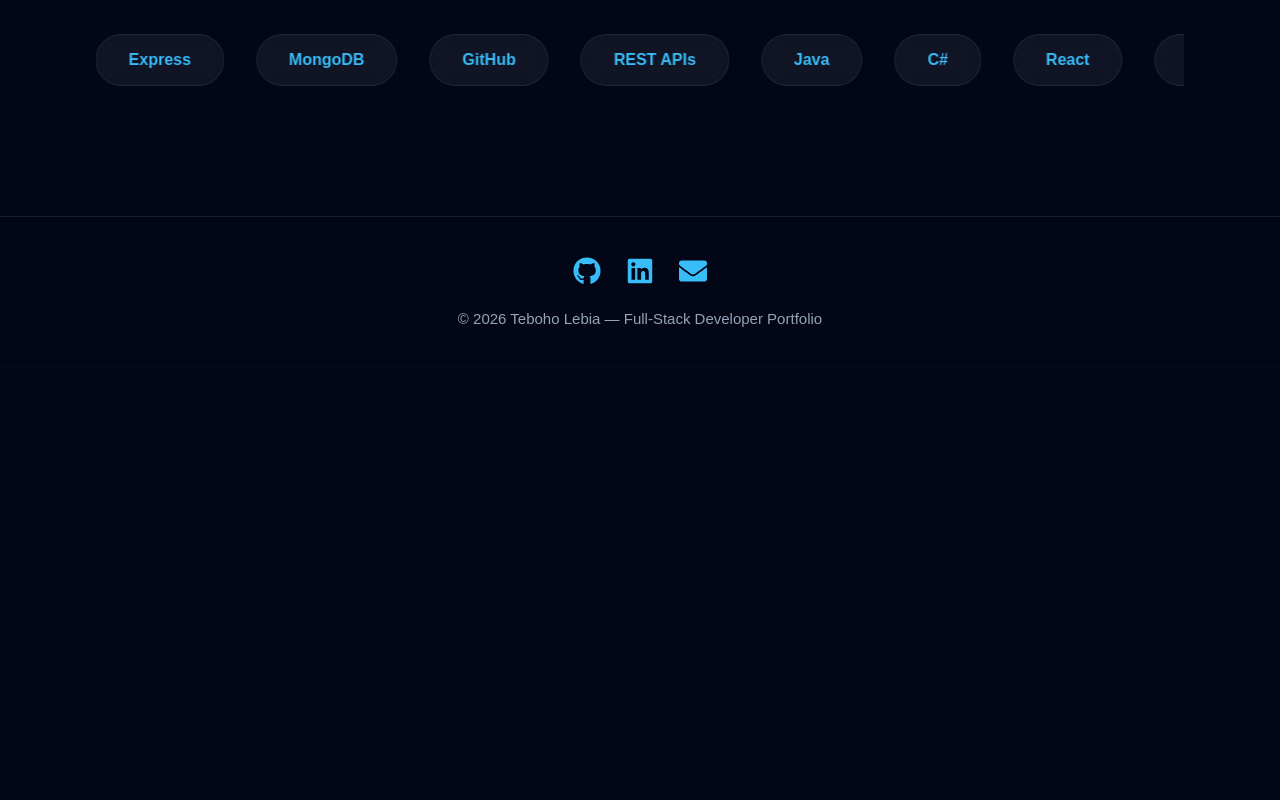
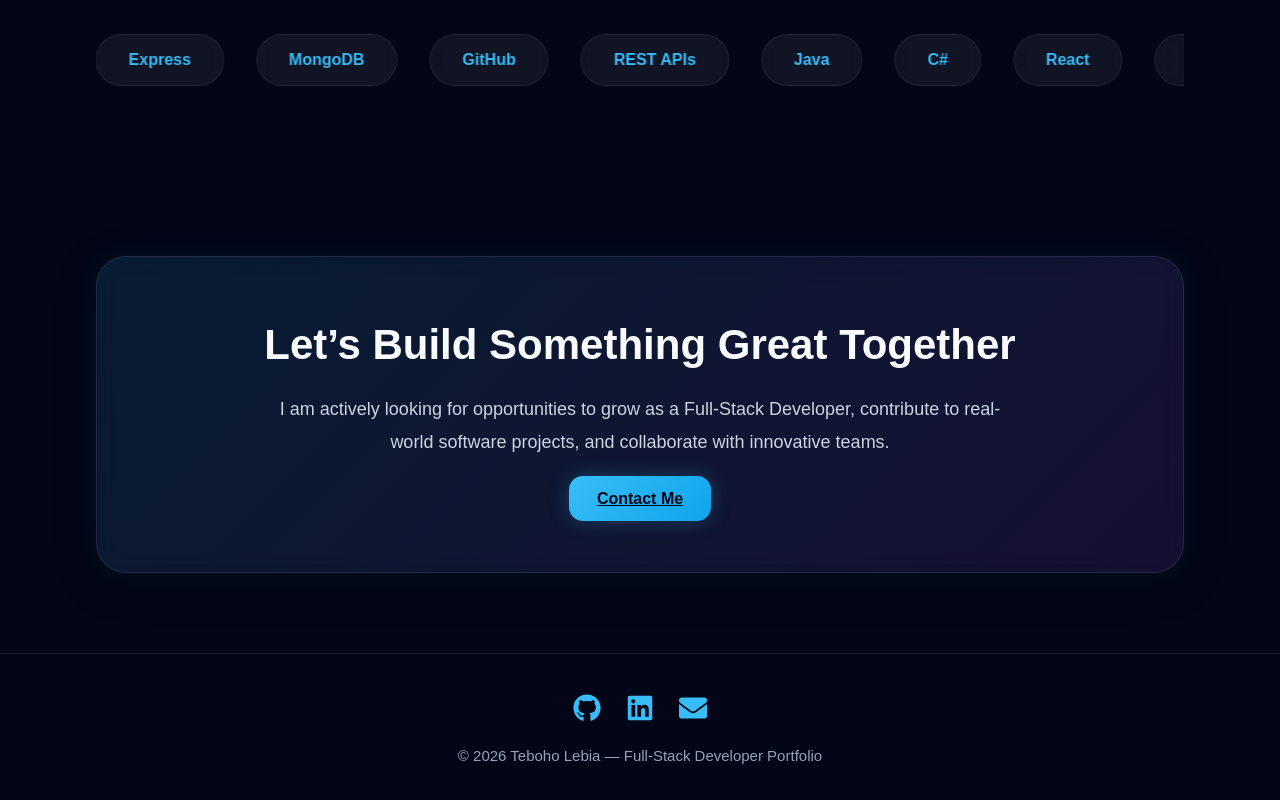
Before and after one commit to TechBoho/teboho-portfolio, a React (Vite) app: page / in a window 1280 px wide. Shown: the part 6409-7209 px from the top of the page. Before the commit the page ends 6776 px from the top, so only its background shows below. Built offline with nearby package versions, Linux system fonts and the light colour scheme.

Commit message:
Added professional contact CTA section

```diff
--- a/src/App.css
+++ b/src/App.css
@@ -774,3 +774,52 @@ body {
   color: #cbd5e1;
   line-height: 1.7;
 }
+.cta-section {
+  width: 85%;
+  margin: 5rem auto;
+}
+
+.cta-card {
+  padding: 4rem 2rem;
+
+  border-radius: 30px;
+
+  text-align: center;
+
+  background:
+    linear-gradient(
+      135deg,
+      rgba(56, 189, 248, 0.12),
+      rgba(168, 85, 247, 0.12)
+    );
+
+  border: 1px solid rgba(148, 163, 184, 0.15);
+
+  backdrop-filter: blur(14px);
+
+  box-shadow:
+    0 10px 40px rgba(0, 0, 0, 0.25),
+    0 0 35px rgba(56, 189, 248, 0.08);
+}
+
+.cta-card h2 {
+  font-size: 42px;
+  margin-bottom: 1.5rem;
+  color: #f8fafc;
+}
+
+.cta-card p {
+  max-width: 750px;
+  margin: auto auto 2rem;
+
+  color: #cbd5e1;
+
+  line-height: 1.8;
+  font-size: 18px;
+}
+
+@media (max-width: 768px) {
+  .cta-card h2 {
+    font-size: 30px;
+  }
+}
--- a/src/App.jsx
+++ b/src/App.jsx
@@ -573,6 +573,24 @@ function App() {
   </div>
 </section>
 
+          <section className="cta-section">
+  <div className="cta-card">
+    <h2>Let’s Build Something Great Together</h2>
+
+    <p>
+      I am actively looking for opportunities to grow as a Full-Stack Developer,
+      contribute to real-world software projects, and collaborate with innovative teams.
+    </p>
+
+    <a
+      href="mailto:lebiateboho@gmail.com"
+      className="primary-btn"
+    >
+      Contact Me
+    </a>
+  </div>
+</section>
+
       <footer className="footer">
   <div className="footer-icons">
     <a
```
